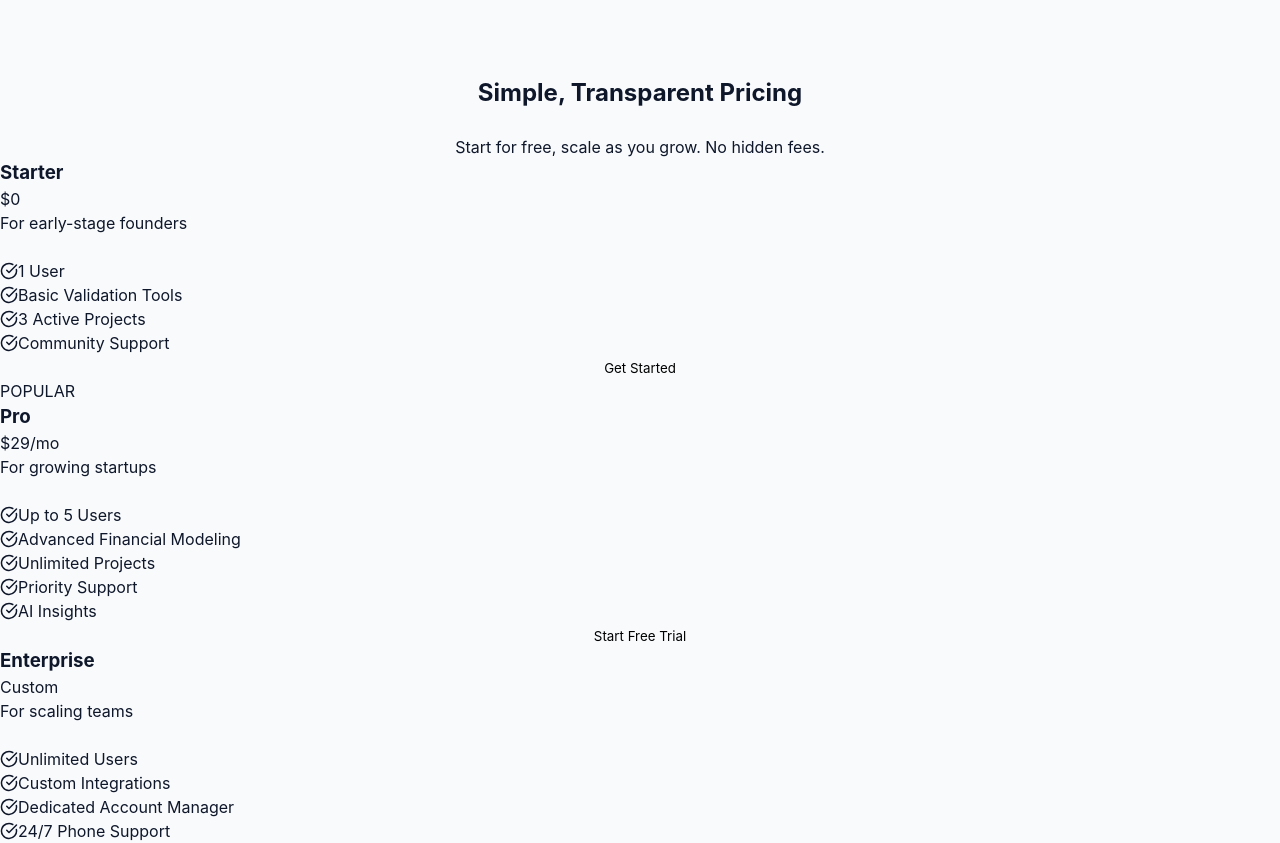
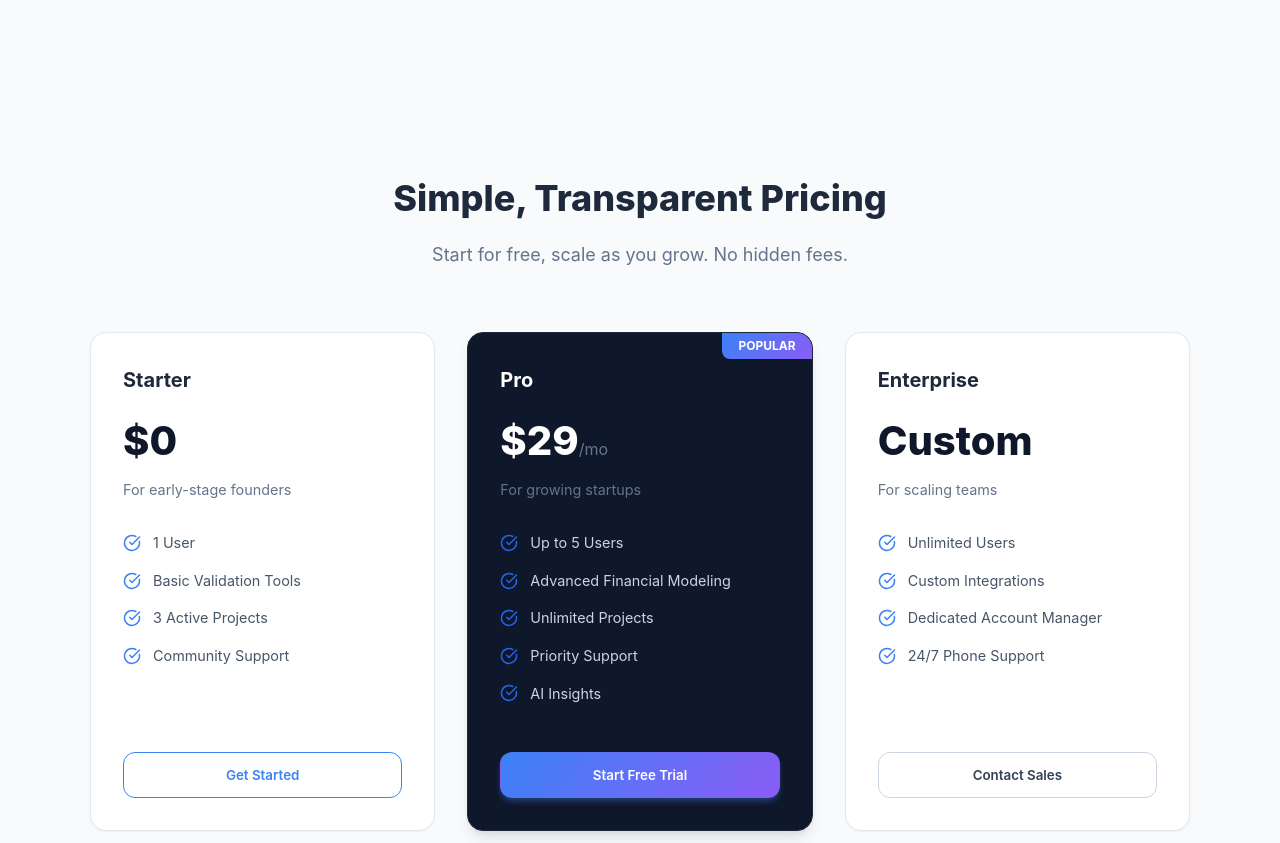
Before and after one commit to pradeeplok/StartupOps, a React (Vite) app: page / in a window 1280 px wide. Shown: the part 3200-4043 px from the top of the page. Built offline with nearby package versions, Linux system fonts and the light colour scheme; no server answers.

Commit message:
fix: revert Antigravity theme, clean up UI/UX, and fix pricing section styles

```diff
--- a/src/index.css
+++ b/src/index.css
@@ -1846,3 +1846,196 @@ button {
     justify-content: center;
   }
 }
+/* --- Pricing Section --- */
+.pricing-section {
+  padding: 6rem 1.5rem;
+  background-color: var(--slate-50);
+}
+
+.pricing-container {
+  max-width: 1200px;
+  margin: 0 auto;
+}
+
+.pricing-header {
+  text-align: center;
+  margin-bottom: 4rem;
+}
+
+.pricing-title {
+  font-size: 2.25rem;
+  font-weight: 800;
+  color: var(--slate-800);
+  margin-bottom: 1rem;
+}
+
+.pricing-subtitle {
+  font-size: 1.125rem;
+  color: var(--slate-500);
+  max-width: 600px;
+  margin: 0 auto;
+}
+
+.pricing-grid {
+  display: grid;
+  grid-template-columns: 1fr;
+  gap: 2rem;
+  max-width: 1100px;
+  margin: 0 auto;
+}
+
+@media (min-width: 768px) {
+  .pricing-grid {
+    grid-template-columns: repeat(3, 1fr);
+  }
+}
+
+.pricing-card {
+  background: white;
+  padding: 2rem;
+  border-radius: 1rem;
+  border: 1px solid var(--border-light);
+  box-shadow: var(--shadow-sm);
+  display: flex;
+  flex-direction: column;
+  transition: transform 0.2s, box-shadow 0.2s;
+  position: relative;
+  overflow: hidden;
+}
+
+.pricing-card:hover {
+  transform: translateY(-5px);
+  box-shadow: var(--shadow-lg);
+}
+
+.pricing-card.popular {
+  background: var(--slate-900);
+  color: white;
+  border-color: var(--slate-800);
+  transform: scale(1.05);
+  box-shadow: var(--shadow-lg);
+  z-index: 10;
+}
+
+@media (max-width: 767px) {
+  .pricing-card.popular {
+    transform: none;
+    order: -1; /* Show popular first on mobile */
+  }
+}
+
+.popular-badge {
+  position: absolute;
+  top: 0;
+  right: 0;
+  background: linear-gradient(135deg, var(--primary-blue), var(--accent-purple));
+  color: white;
+  font-size: 0.75rem;
+  font-weight: 700;
+  padding: 0.25rem 1rem;
+  border-bottom-left-radius: 0.5rem;
+}
+
+.plan-name {
+  font-size: 1.25rem;
+  font-weight: 700;
+  margin-bottom: 1rem;
+  color: var(--slate-800);
+}
+
+.pricing-card.popular .plan-name {
+  color: white;
+}
+
+.plan-price {
+  font-size: 2.5rem;
+  font-weight: 800;
+  margin-bottom: 0.5rem;
+  color: var(--slate-900);
+}
+
+.pricing-card.popular .plan-price {
+  color: white;
+}
+
+.plan-period {
+  font-size: 1rem;
+  font-weight: 400;
+  color: var(--slate-500);
+}
+
+.plan-description {
+  color: var(--slate-500);
+  margin-bottom: 2rem;
+  font-size: 0.9rem;
+}
+
+.pricing-features {
+  list-style: none;
+  margin-bottom: 2rem;
+  flex: 1;
+}
+
+.pricing-feature {
+  display: flex;
+  align-items: center;
+  gap: 0.75rem;
+  margin-bottom: 1rem;
+  color: var(--slate-600);
+  font-size: 0.9rem;
+}
+
+.pricing-card.popular .pricing-feature {
+  color: var(--slate-300);
+}
+
+.pricing-feature svg {
+  color: var(--primary-blue);
+  flex-shrink: 0;
+}
+
+.pricing-card.popular .pricing-feature svg {
+  color: var(--text-blue-600); /* Lighter blue on dark bg */
+}
+
+.pricing-btn {
+  width: 100%;
+  padding: 0.875rem;
+  border-radius: 0.75rem;
+  font-weight: 600;
+  text-align: center;
+  transition: all 0.2s;
+  border: 1px solid transparent;
+}
+
+.pricing-btn.outline {
+  border-color: var(--primary-blue);
+  color: var(--primary-blue);
+  background: transparent;
+}
+
+.pricing-btn.outline:hover {
+  background: var(--bg-blue-50);
+}
+
+.pricing-btn.primary {
+  background: linear-gradient(135deg, var(--primary-blue), var(--accent-purple));
+  color: white;
+  box-shadow: 0 4px 6px -1px rgba(59, 130, 246, 0.4);
+}
+
+.pricing-btn.primary:hover {
+  opacity: 0.9;
+  transform: translateY(-1px);
+}
+
+.pricing-btn.secondary {
+  border-color: var(--slate-300);
+  color: var(--slate-700);
+  background: transparent;
+}
+
+.pricing-btn.secondary:hover {
+  background: var(--slate-50);
+  border-color: var(--slate-400);
+}
--- a/src/pages/LandingPage.jsx
+++ b/src/pages/LandingPage.jsx
@@ -184,41 +184,41 @@ const LandingPage = () => {
             </section>
 
             {/* Pricing Section */}
-            <section id="pricing" className="py-24 relative">
-                <div className="max-w-7xl mx-auto px-6">
+            <section id="pricing" className="pricing-section">
+                <div className="pricing-container">
                     <motion.div
-                        className="text-center mb-16"
+                        className="pricing-header"
                         initial="hidden"
                         whileInView="visible"
                         viewport={{ once: true }}
                         variants={fadeInUp}
                     >
-                        <h2 className="text-3xl md:text-5xl font-bold mb-6 text-slate-800">Simple, Transparent Pricing</h2>
-                        <p className="text-xl text-slate-600 max-w-2xl mx-auto">Start for free, scale as you grow. No hidden fees.</p>
+                        <h2 className="pricing-title">Simple, Transparent Pricing</h2>
+                        <p className="pricing-subtitle">Start for free, scale as you grow. No hidden fees.</p>
                     </motion.div>
 
-                    <div className="grid md:grid-cols-3 gap-8 max-w-6xl mx-auto">
+                    <div className="pricing-grid">
                         {/* Starter Plan */}
                         <motion.div
-                            className="bg-white p-8 rounded-2xl border border-slate-200 shadow-sm hover:shadow-xl transition-all relative overflow-hidden"
+                            className="pricing-card"
                             initial={{ opacity: 0, y: 20 }}
                             whileInView={{ opacity: 1, y: 0 }}
                             viewport={{ once: true }}
                             transition={{ delay: 0.1 }}
                         >
-                            <div className="mb-6">
-                                <h3 className="text-xl font-bold text-slate-800">Starter</h3>
-                                <div className="text-4xl font-bold mt-4 mb-2">$0</div>
-                                <p className="text-slate-500">For early-stage founders</p>
+                            <div>
+                                <h3 className="plan-name">Starter</h3>
+                                <div className="plan-price">$0</div>
+                                <p className="plan-description">For early-stage founders</p>
                             </div>
-                            <ul className="space-y-4 mb-8">
-                                <li className="flex items-center gap-3 text-slate-600"><CheckCircle size={18} className="text-blue-500" /> 1 User</li>
-                                <li className="flex items-center gap-3 text-slate-600"><CheckCircle size={18} className="text-blue-500" /> Basic Validation Tools</li>
-                                <li className="flex items-center gap-3 text-slate-600"><CheckCircle size={18} className="text-blue-500" /> 3 Active Projects</li>
-                                <li className="flex items-center gap-3 text-slate-600"><CheckCircle size={18} className="text-blue-500" /> Community Support</li>
+                            <ul className="pricing-features">
+                                <li className="pricing-feature"><CheckCircle size={18} /> 1 User</li>
+                                <li className="pricing-feature"><CheckCircle size={18} /> Basic Validation Tools</li>
+                                <li className="pricing-feature"><CheckCircle size={18} /> 3 Active Projects</li>
+                                <li className="pricing-feature"><CheckCircle size={18} /> Community Support</li>
                             </ul>
                             <motion.button
-                                className="w-full py-3 px-6 rounded-xl border border-blue-600 text-blue-600 font-semibold hover:bg-blue-50 transition-colors"
+                                className="pricing-btn outline"
                                 whileHover={{ scale: 1.02 }}
                                 whileTap={{ scale: 0.98 }}
                             >
@@ -228,27 +228,27 @@ const LandingPage = () => {
 
                         {/* Pro Plan */}
                         <motion.div
-                            className="bg-slate-900 text-white p-8 rounded-2xl border border-slate-800 shadow-2xl relative overflow-hidden transform md:-translate-y-4"
+                            className="pricing-card popular"
                             initial={{ opacity: 0, y: 20 }}
                             whileInView={{ opacity: 1, y: 0 }}
                             viewport={{ once: true }}
                             transition={{ delay: 0.2 }}
                         >
-                            <div className="absolute top-0 right-0 bg-gradient-to-l from-blue-500 to-purple-500 text-xs font-bold px-3 py-1 rounded-bl-lg">POPULAR</div>
-                            <div className="mb-6">
-                                <h3 className="text-xl font-bold">Pro</h3>
-                                <div className="text-4xl font-bold mt-4 mb-2">$29<span className="text-lg text-slate-400 font-normal">/mo</span></div>
-                                <p className="text-slate-400">For growing startups</p>
+                            <div className="popular-badge">POPULAR</div>
+                            <div>
+                                <h3 className="plan-name">Pro</h3>
+                                <div className="plan-price">$29<span className="plan-period">/mo</span></div>
+                                <p className="plan-description">For growing startups</p>
                             </div>
-                            <ul className="space-y-4 mb-8">
-                                <li className="flex items-center gap-3 text-slate-300"><CheckCircle size={18} className="text-blue-400" /> Up to 5 Users</li>
-                                <li className="flex items-center gap-3 text-slate-300"><CheckCircle size={18} className="text-blue-400" /> Advanced Financial Modeling</li>
-                                <li className="flex items-center gap-3 text-slate-300"><CheckCircle size={18} className="text-blue-400" /> Unlimited Projects</li>
-                                <li className="flex items-center gap-3 text-slate-300"><CheckCircle size={18} className="text-blue-400" /> Priority Support</li>
-                                <li className="flex items-center gap-3 text-slate-300"><CheckCircle size={18} className="text-blue-400" /> AI Insights</li>
+                            <ul className="pricing-features">
+                                <li className="pricing-feature"><CheckCircle size={18} /> Up to 5 Users</li>
+                                <li className="pricing-feature"><CheckCircle size={18} /> Advanced Financial Modeling</li>
+                                <li className="pricing-feature"><CheckCircle size={18} /> Unlimited Projects</li>
+                                <li className="pricing-feature"><CheckCircle size={18} /> Priority Support</li>
+                                <li className="pricing-feature"><CheckCircle size={18} /> AI Insights</li>
                             </ul>
                             <motion.button
-                                className="w-full py-3 px-6 rounded-xl bg-gradient-to-r from-blue-600 to-purple-600 text-white font-semibold hover:shadow-lg transition-all"
+                                className="pricing-btn primary"
                                 whileHover={{ scale: 1.02 }}
                                 whileTap={{ scale: 0.98 }}
                             >
@@ -258,25 +258,25 @@ const LandingPage = () => {
 
                         {/* Enterprise Plan */}
                         <motion.div
-                            className="bg-white p-8 rounded-2xl border border-slate-200 shadow-sm hover:shadow-xl transition-all relative overflow-hidden"
+                            className="pricing-card"
                             initial={{ opacity: 0, y: 20 }}
                             whileInView={{ opacity: 1, y: 0 }}
                             viewport={{ once: true }}
                             transition={{ delay: 0.3 }}
                         >
-                            <div className="mb-6">
-                                <h3 className="text-xl font-bold text-slate-800">Enterprise</h3>
-                                <div className="text-4xl font-bold mt-4 mb-2">Custom</div>
-                                <p className="text-slate-500">For scaling teams</p>
+                            <div>
+                                <h3 className="plan-name">Enterprise</h3>
+                                <div className="plan-price">Custom</div>
+                                <p className="plan-description">For scaling teams</p>
                             </div>
-                            <ul className="space-y-4 mb-8">
-                                <li className="flex items-center gap-3 text-slate-600"><CheckCircle size={18} className="text-blue-500" /> Unlimited Users</li>
-                                <li className="flex items-center gap-3 text-slate-600"><CheckCircle size={18} className="text-blue-500" /> Custom Integrations</li>
-                                <li className="flex items-center gap-3 text-slate-600"><CheckCircle size={18} className="text-blue-500" /> Dedicated Account Manager</li>
-                                <li className="flex items-center gap-3 text-slate-600"><CheckCircle size={18} className="text-blue-500" /> 24/7 Phone Support</li>
+                            <ul className="pricing-features">
+                                <li className="pricing-feature"><CheckCircle size={18} /> Unlimited Users</li>
+                                <li className="pricing-feature"><CheckCircle size={18} /> Custom Integrations</li>
+                                <li className="pricing-feature"><CheckCircle size={18} /> Dedicated Account Manager</li>
+                                <li className="pricing-feature"><CheckCircle size={18} /> 24/7 Phone Support</li>
                             </ul>
                             <motion.button
-                                className="w-full py-3 px-6 rounded-xl border border-slate-300 text-slate-700 font-semibold hover:bg-slate-50 transition-colors"
+                                className="pricing-btn secondary"
                                 whileHover={{ scale: 1.02 }}
                                 whileTap={{ scale: 0.98 }}
                             >
```
